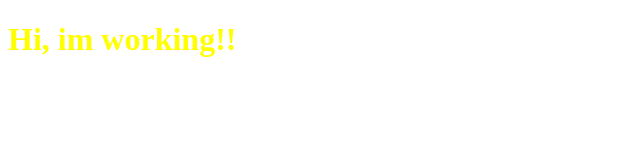
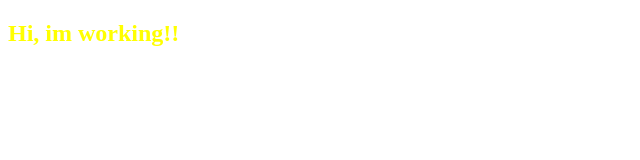
Before and after one commit to Kirti10S/Demo, a plain HTML site: page index.html in a window 1280 px wide. Shown: the whole page, without its empty margins (0-640 px from the left). Drawn offline with Linux system fonts and the light colour scheme.

Commit message:
Update index.html

```diff
--- a/index.html
+++ b/index.html
@@ -5,6 +5,6 @@
 	<link rel="stylesheet" type="text/css" href="./index.css">
 </head>
 <body>
-<h1> Hi, im working!! </h1>
+<h2> Hi, im working!! </h2>
 </body>
 </html>
```
